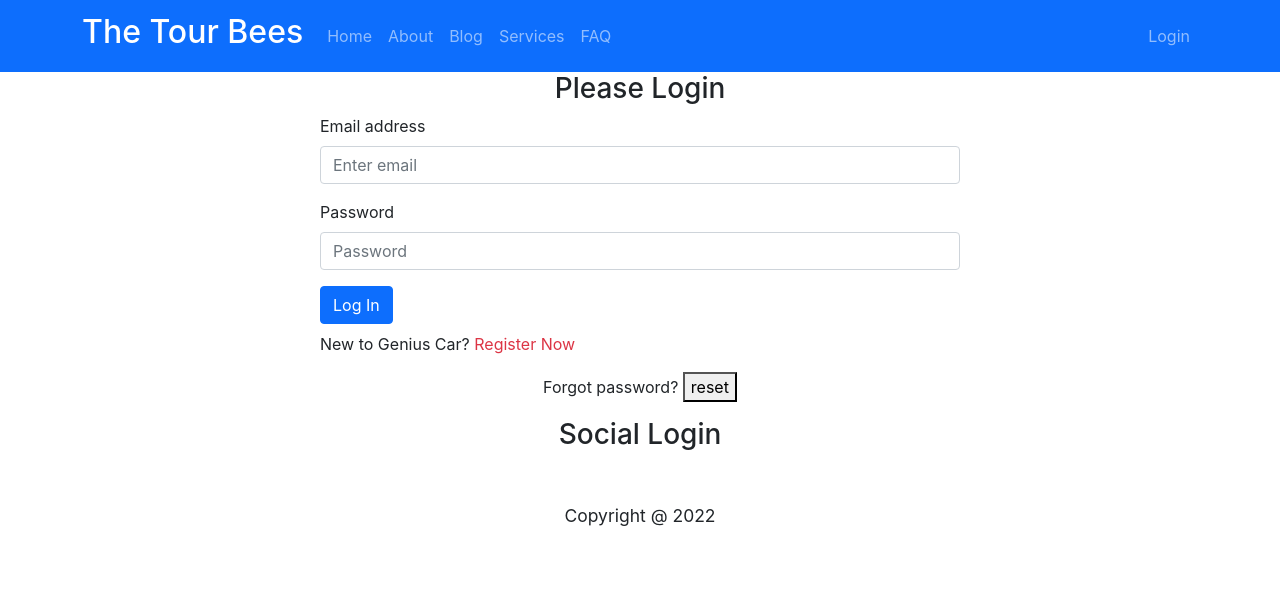
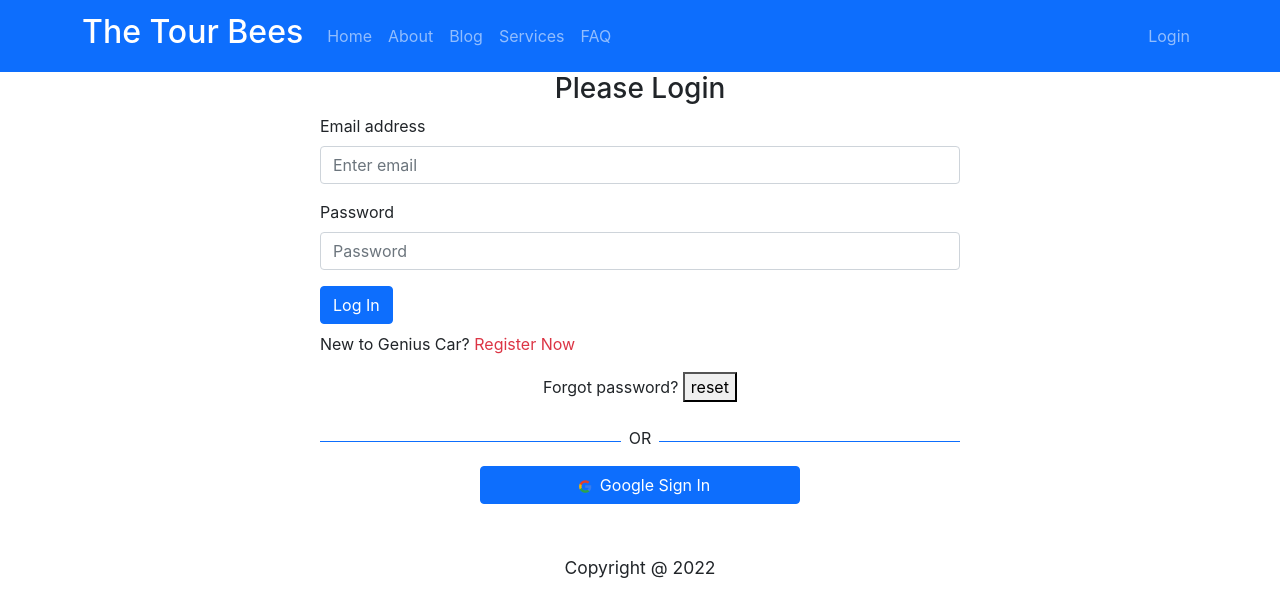
Before and after one commit to mdmehedihasan/the-tour-bees-site, a React (Create React App) app: page /login in a window 1280 px wide. Shown: the top 616 px of the page. Built offline with nearby package versions, Linux system fonts and the light colour scheme; no server answers.

Commit message:
email password and google authentication added

```diff
--- a/src/Pages/Login/SocialLogin/SocialLogin.js
+++ b/src/Pages/Login/SocialLogin/SocialLogin.js
@@ -1,10 +1,49 @@
 import React from 'react';
+import google from "../../../images/social/google.png"
+import { useSignInWithGoogle } from 'react-firebase-hooks/auth';
+import auth from '../../../firebase.init';
+import { useNavigate } from 'react-router-dom';
 
 const SocialLogin = () => {
+    const [signInWithGoogle, user, loading, error] = useSignInWithGoogle(auth);
+
+
+    const navigate = useNavigate();
+    let errorOccur;
+
+    if (error) {
+
+        errorOccur = <div>
+            <p className='text-danger'>Error: {error?.message} </p>
+        </div>
+
+    }
+
+    if (user) {
+        navigate('/home')
+    }
+
+
     return (
+
         <div>
-            <h3>Social Login</h3>
-        </div>
+            <div className='d-flex align-items-center'>
+                <div className='bg-primary w-50' style={{ height: '1px' }}></div>
+                <p className='mt-2 px-2'>OR</p>
+                <div className='bg-primary w-50' style={{ height: '1px' }}></div>
+                <div />
+            </div>
+
+            <div className='d-flex flex-column align-items-center'>
+                {errorOccur}
+                <button
+                    onClick={() => signInWithGoogle()}
+                    className='btn btn-primary w-50 '>
+                    <img style={{ width: '30px' }} src={google} alt="" />
+                    <span>Google Sign In </span>
+                </button>
+            </div>
+        </div >
     );
 };
 
--- a/src/Shared/Header/Header.js
+++ b/src/Shared/Header/Header.js
@@ -1,8 +1,16 @@
+import { signOut } from 'firebase/auth';
 import React from 'react';
 import { Container, Nav, Navbar } from 'react-bootstrap';
+import { useAuthState } from 'react-firebase-hooks/auth';
 import { Link } from 'react-router-dom';
+import auth from '../../firebase.init';
 
 const Header = () => {
+    const [user] = useAuthState(auth);
+    const handleSignOut = () => {
+        signOut(auth);
+    }
+
     return (
         <Navbar sticky='top' collapseOnSelect expand="lg" bg="primary" variant="dark">
             <Container>
@@ -22,7 +30,16 @@ const Header = () => {
 
                     </Nav>
                     <Nav>
-                        <Nav.Link as={Link} to="/login">Login</Nav.Link>
+
+                        {
+                            user ?
+                                <button className='btn btn-link text-white text-decoration-none' onClick={handleSignOut}>Sign Out</button>
+                                :
+                                <Nav.Link eventKey={2} href="/login">
+                                    Login
+                                </Nav.Link>
+                        }
+
 
 
                     </Nav>
```
Also changed, not shown: src/images/social/google.png (added).
